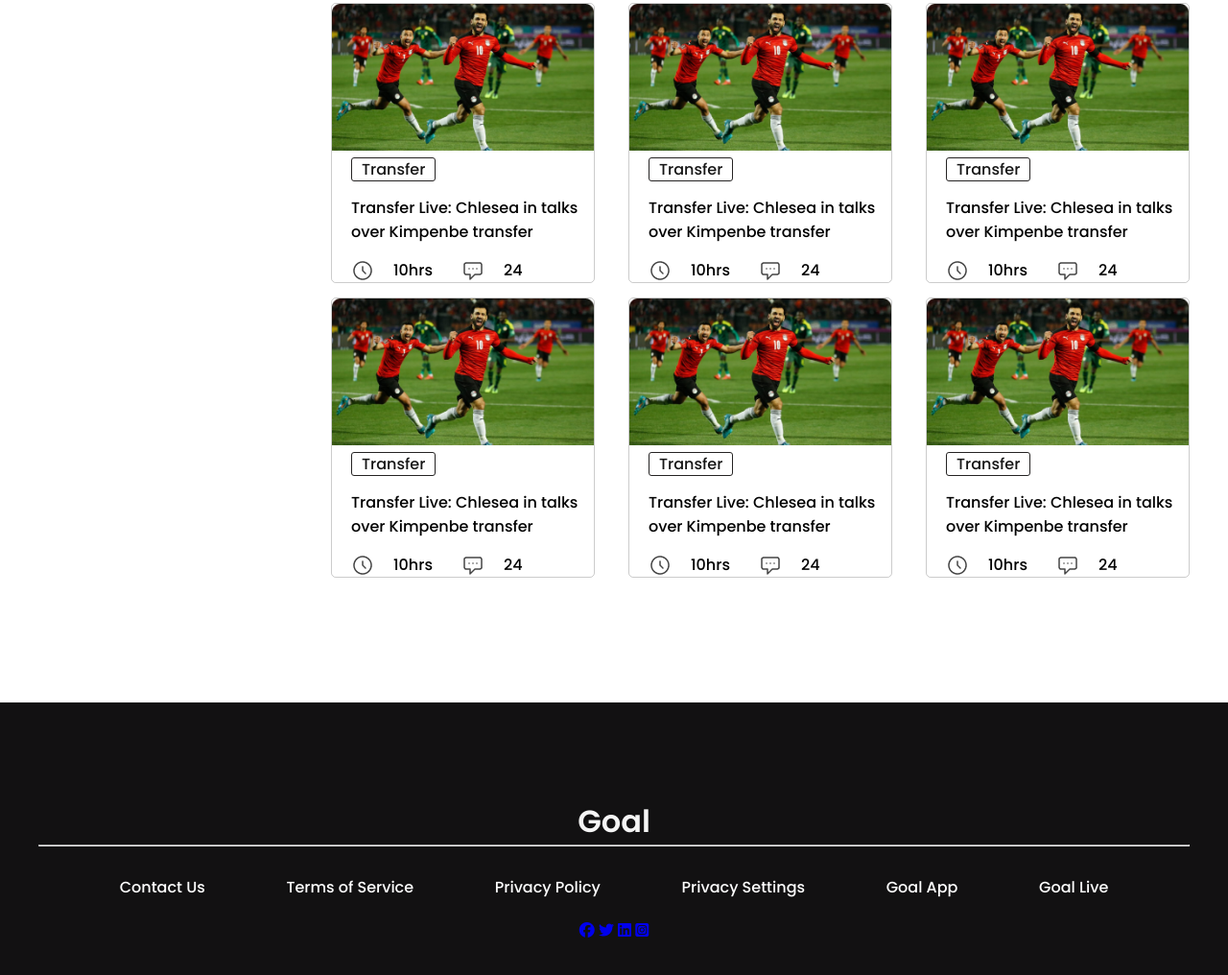
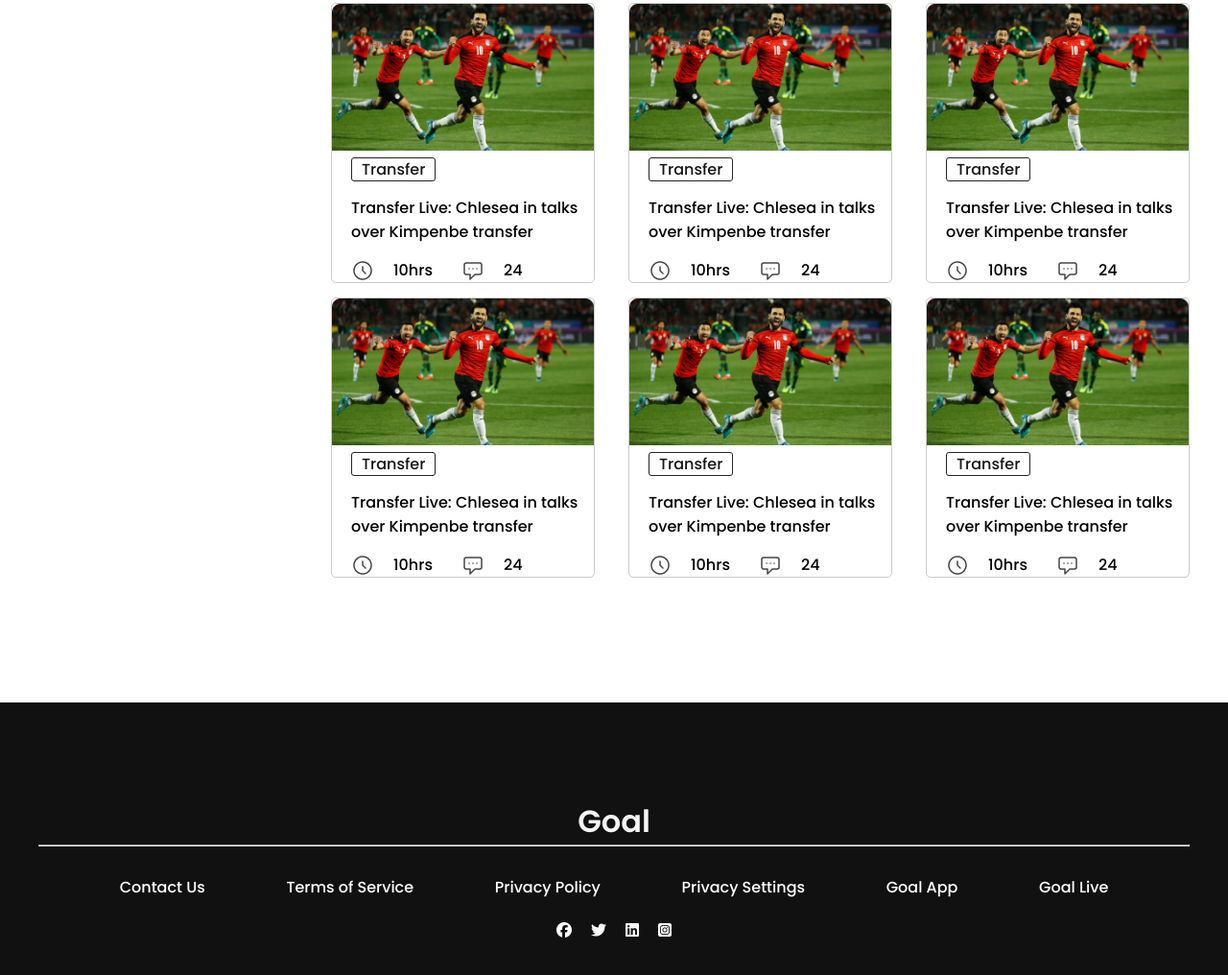
Before and after one commit to SOHELMAHMUD12/world-cup-2022, a plain HTML site: page index.html in a window 1280 px wide. Shown: the part 1084-2100 px from the top of the page at 96% size. Drawn offline with Linux system fonts and the light colour scheme.

Commit message:
add icon color

```diff
--- a/index.html
+++ b/index.html
@@ -213,12 +213,10 @@
                         <li> Goal Live</li>
                     </ul>
                     <div class="footer-icon">
-                        <p>
-                            <a target="_blank" href="https://www.facebook.com/"><i class="fa-brands fa-facebook"></i></a>
-                            <a  target="_blank" href="https://twitter.com/"><i class="fa-brands fa-twitter"></i></a>
-                            <a  target="_blank" href="https://www.linkedin.com/"><i class="fa-brands fa-linkedin"></i></a>
-                            <a  target="_blank" href="https://www.instagram.com/"><i class="fa-brands fa-instagram-square"></i></a>
-                        </p>
+                            <a target="_blank" href="https://www.facebook.com/"><i class="fa-brands faa fa-facebook"></i></a>
+                            <a  target="_blank" href="https://twitter.com/"><i class="fa-brands faa fa-twitter"></i></a>
+                            <a  target="_blank" href="https://www.linkedin.com/"><i class="fa-brands faa fa-linkedin"></i></a>
+                            <a  target="_blank" href="https://www.instagram.com/"><i class="fa-brands faa fa-instagram-square"></i></a>
 
                     </div>
                 </div>
--- a/style.css
+++ b/style.css
@@ -177,9 +177,10 @@ footer {
     justify-content: center;
     align-items: center;
     margin-top: 20px;
-    color: rgba(36, 243, 243, 0.792);
-
-
+}
+.footer-icon .faa{
+    color:white;
+    margin: 0 10px;
 }
 .goals-menu ul {
     display: flex;
```
